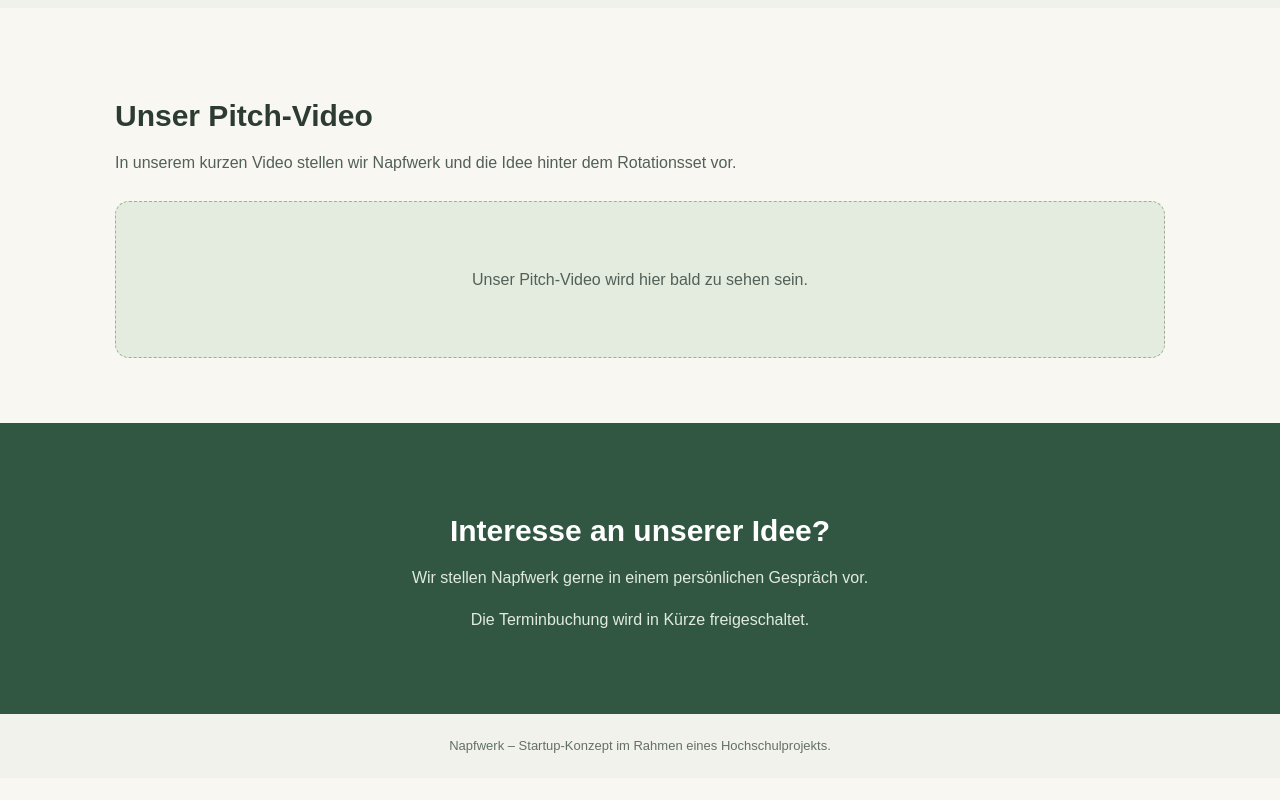
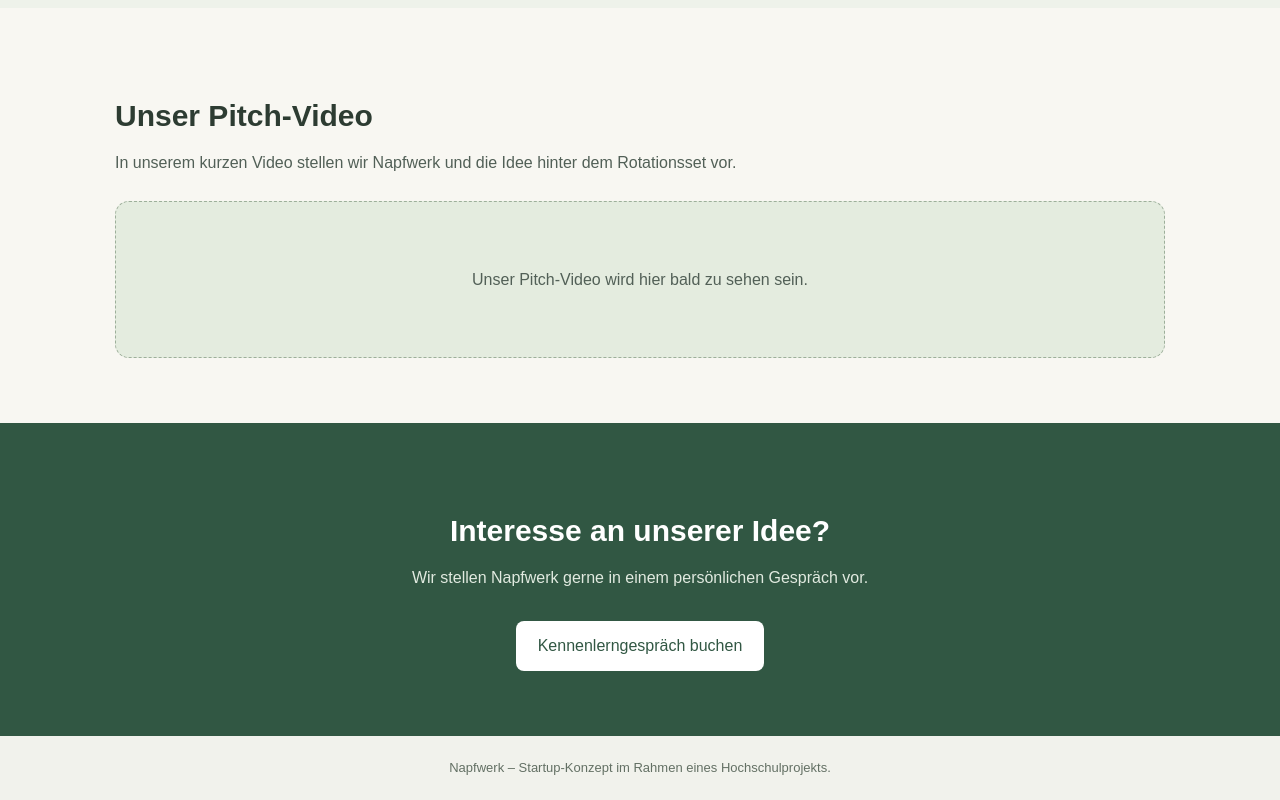
Before and after one commit to giuliacatania1-netizen/napfwerk, a plain HTML site: page index.html in a window 1280 px wide. Shown: the part 1774-2574 px from the top of the page. Before the commit the page ends 2552 px from the top, so only its background shows below. Drawn offline with Linux system fonts and the light colour scheme.

Commit message:
Add files via upload

```diff
--- a/index.html
+++ b/index.html
@@ -278,12 +278,8 @@
         <div class="inhalt">
             <h2>Interesse an unserer Idee?</h2>
             <p>Wir stellen Napfwerk gerne in einem persönlichen Gespräch vor.</p>
-            <p>Die Terminbuchung wird in Kürze freigeschaltet.</p>
-
-            <!-- Sobald der Calendly-Link vorhanden ist, den Satz oben ersetzen durch:
-            <a class="button" href="https://calendly.com/DEIN-LINK" target="_blank"
-               rel="noopener noreferrer">Gespräch vereinbaren</a>
-            -->
+            <a class="button" href="https://calendly.com/giulia-catania1/30min" target="_blank"
+               rel="noopener noreferrer">Kennenlerngespräch buchen</a>
         </div>
     </section>
 
```
